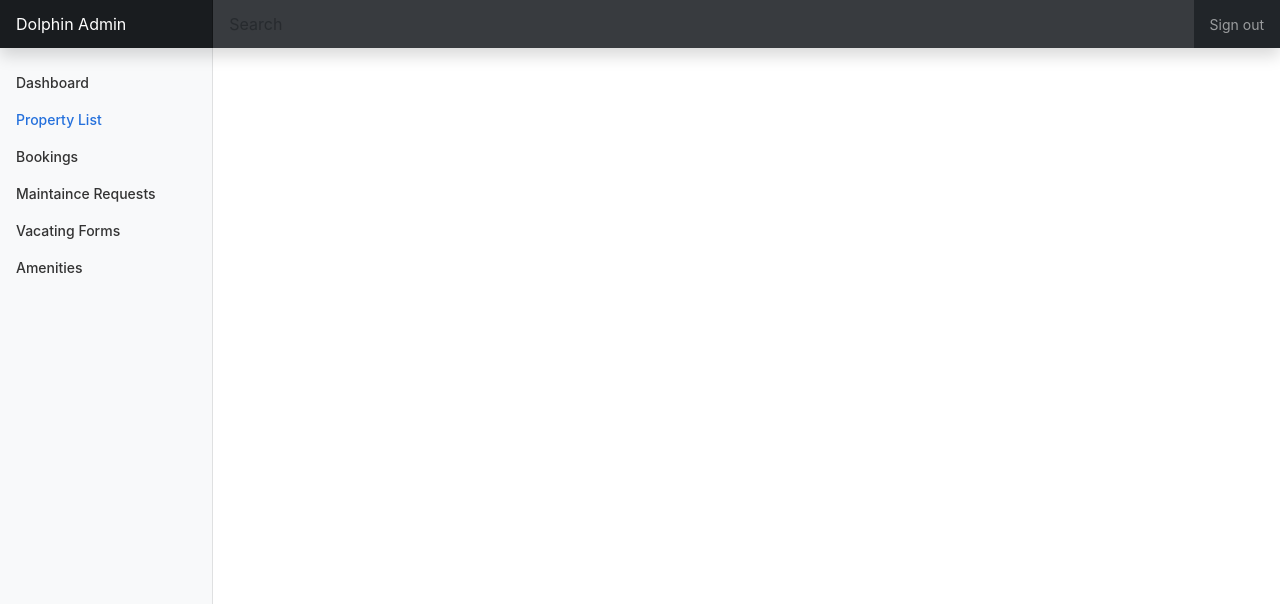
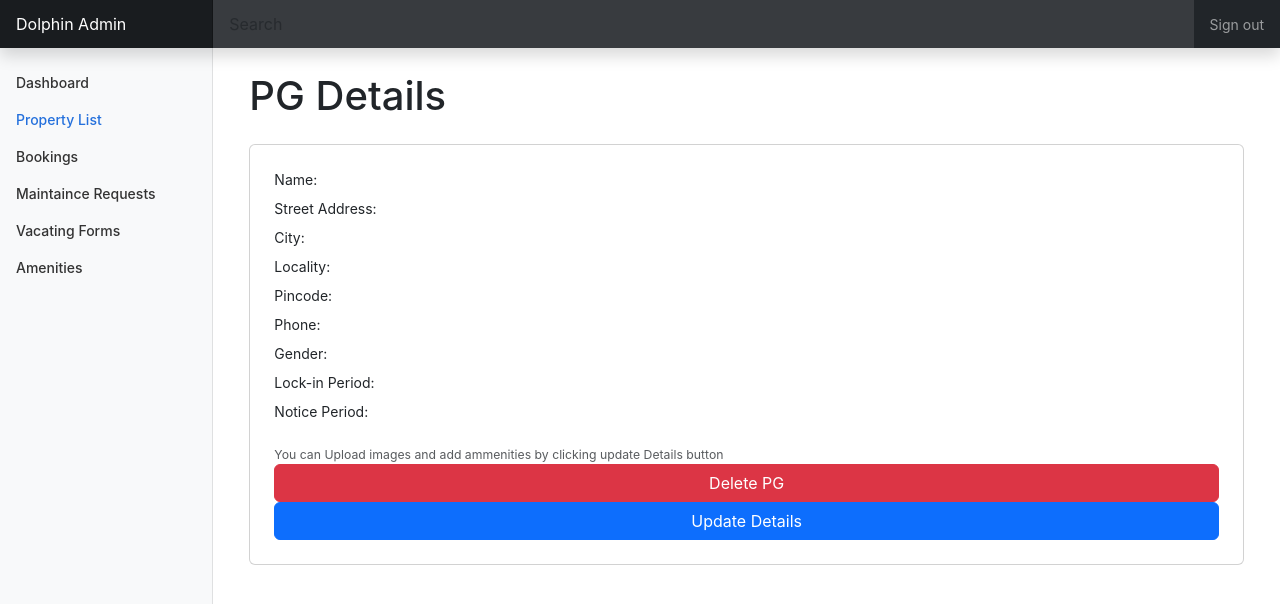
Before and after one commit to HariKarumuri/dolphin_v1.0, a React (Create React App) app: page /property/1 in a window 1280 px wide. Shown: the top 604 px of the page. Built offline with nearby package versions, Linux system fonts and the light colour scheme; no server answers.

Commit message:
Add PgDetails component and update PgProperty component

```diff
--- a/src/App.js
+++ b/src/App.js
@@ -7,7 +7,7 @@ import VacatingForm from "./Components/VactingForm";
 import Amenity from "./Components/Amenity";
 import Home from "./Home";
 import PgProperty from "./Components/PgProperty";
-
+import PgDetails from "./Components/PgDetails";
 function App() {
   return (
     <div className="App">
@@ -101,6 +101,7 @@ function App() {
           <Route path="/amenity" element={<Amenity />} />
           <Route path="/vactingforms" element={<VacatingForm />} />
           <Route path="/property" element={<PgProperty/>} />
+          <Route path="/property/:id" element={<PgDetails/>} />
         </Routes>
       </main>
     </div>
--- /dev/null
+++ b/src/Components/PgDetails.jsx
@@ -0,0 +1,123 @@
+import React, { useEffect, useState } from 'react';
+import { useParams, useNavigate } from 'react-router-dom';
+import axios from 'axios';
+
+const PgDetails = () => {
+    const { id } = useParams();
+    const navigate = useNavigate();
+    const [pgData, setPgData] = useState({
+        name: "",
+        street_address: "",
+        city: "",
+        locality: "",
+        pincode: "",
+        phone: "",
+        gender: "",
+        lockin_period: "",
+        notice_period: "",
+        uploaded_images: [],
+    });
+    const [showUpdateModal, setShowUpdateModal] = useState(false);
+    const [updatedPgData, setUpdatedPgData] = useState({
+        name: "",
+        street_address: "",
+        city: "",
+        locality: "",
+        pincode: "",
+        phone: "",
+        gender: "",
+        lockin_period: "",
+        notice_period: "",
+        uploaded_images: [],
+    });
+
+    useEffect(() => {
+        console.log("Fetching PG details...", id);
+        axios.get(`https://popularpg.in/dolphinpg/properties/${id}/`)
+            .then(response => {
+                setPgData(response.data);
+                setUpdatedPgData(response.data);})
+            .catch(error => console.error(error));
+    }, [id]);
+
+    const handleDelete = () => {
+        if (window.confirm("Are you sure you want to delete this PG?")) {
+            axios.delete(`https://popularpg.in/dolphinpg/properties/${id}/`)
+                .then(() => {
+                    alert("PG deleted successfully");
+                    navigate("/");
+                })
+                .catch(error => console.error(error));
+        }
+    }
+    const handleUpdate = () => {
+        const config = {
+            headers: {
+              "Content-Type": "multipart/form-data",
+            },
+          };
+        axios.put(`https://popularpg.in/dolphinpg/properties/${id}/`, updatedPgData,config)
+            .then(() => {
+                alert("PG details updated successfully");
+            })
+            .catch(error => console.error(error));
+    };
+
+    const handleInputChange = (event) => {
+        const { name, value } = event.target;
+        setUpdatedPgData(prevState => ({
+            ...prevState,
+            [name]: value
+        }));
+    };
+
+    return (
+        <div className="container">
+        <h1 className="mt-4">PG Details</h1>
+        <div className="card mt-4 p-4">
+            <p className="mb-2">Name: {pgData.name}</p>
+            <p className="mb-2">Street Address: {pgData.street_address}</p>
+            <p className="mb-2">City: {pgData.city}</p>
+            <p className="mb-2">Locality: {pgData.locality}</p>
+            <p className="mb-2">Pincode: {pgData.pincode}</p>
+            <p className="mb-2">Phone: {pgData.phone}</p>
+            <p className="mb-2">Gender: {pgData.gender}</p>
+            <p className="mb-2">Lock-in Period: {pgData.lockin_period}</p>
+            <p className="mb-4">Notice Period: {pgData.notice_period}</p>
+            <small className="text-muted">You can Upload images and add ammenities by clicking update Details button</small>
+            <button className="btn btn-danger mr-2" onClick={handleDelete}>Delete PG</button>
+            <button className="btn btn-primary" onClick={() => setShowUpdateModal(true)}>Update Details</button>
+        </div>
+        {showUpdateModal && (
+            <div className="modal" style={{ display: 'block' }}>
+                <div className="modal-dialog" style={{ margin: '10% auto' }}>
+                    <div className="modal-content">
+                        <div className="modal-header">
+                            <h2 className="modal-title">Update PG Details</h2>
+                        </div>
+                        <div className="modal-body">
+                            <input type="text" className="form-control mb-2" name="name" value={updatedPgData.name} onChange={handleInputChange} placeholder="Name" />
+                            <input type="text" className="form-control mb-2" name="street_address" value={updatedPgData.street_address} onChange={handleInputChange} placeholder="Street Address" />
+                            <input type="text" className="form-control mb-2" name="city" value={updatedPgData.city} onChange={handleInputChange} placeholder="City" />
+                            <input type="text" className="form-control mb-2" name="locality" value={updatedPgData.locality} onChange={handleInputChange} placeholder="Locality" />
+                            <input type="text" className="form-control mb-2" name="pincode" value={updatedPgData.pincode} onChange={handleInputChange} placeholder="Pincode" />
+                            <input type="text" className="form-control mb-2" name="phone" value={updatedPgData.phone} onChange={handleInputChange} placeholder="Phone" />
+                            <input type="text" className="form-control mb-2" name="gender" value={updatedPgData.gender} onChange={handleInputChange} placeholder="Gender" />
+                            <input type="text" className="form-control mb-2" name="lockin_period" value={updatedPgData.lockin_period} onChange={handleInputChange} placeholder="Lock-in Period" />
+                            <input type="text" className="form-control mb-2" name="notice_period" value={updatedPgData.notice_period} onChange={handleInputChange} placeholder="Notice Period" />
+
+                        </div>
+                        <div className="modal-footer">
+                            <button className="btn btn-primary" onClick={handleUpdate}>Update</button>
+                            <button className="btn btn-secondary" onClick={() => setShowUpdateModal(false)}>Cancel</button>
+                        </div>
+                    </div>
+                </div>
+            </div>
+        )}
+    </div>
+
+    );
+}
+
+export default PgDetails;
--- a/src/Components/PgProperty.jsx
+++ b/src/Components/PgProperty.jsx
@@ -1,6 +1,6 @@
 import React, { useState, useEffect } from "react";
 import axios from "axios";
-
+import { Link} from "react-router-dom";
 const PgProperty = () => {
   const [pgList, setPgList] = useState([]);
   const [loading, setLoading] = useState(true);
@@ -110,12 +110,13 @@ const PgProperty = () => {
       ) : (
         <ul>
           {pgList.results.map((pg) => (
-            <div
+            <Link
               key={pg.id}
+              to={`/property/${pg.id}`}
               className="property-home d-flex align-items-center justify-content-center"
             >
               <p className="fw-bold">{pg.name}</p>
-            </div>
+            </Link>
           ))}
         </ul>
       )}
```
